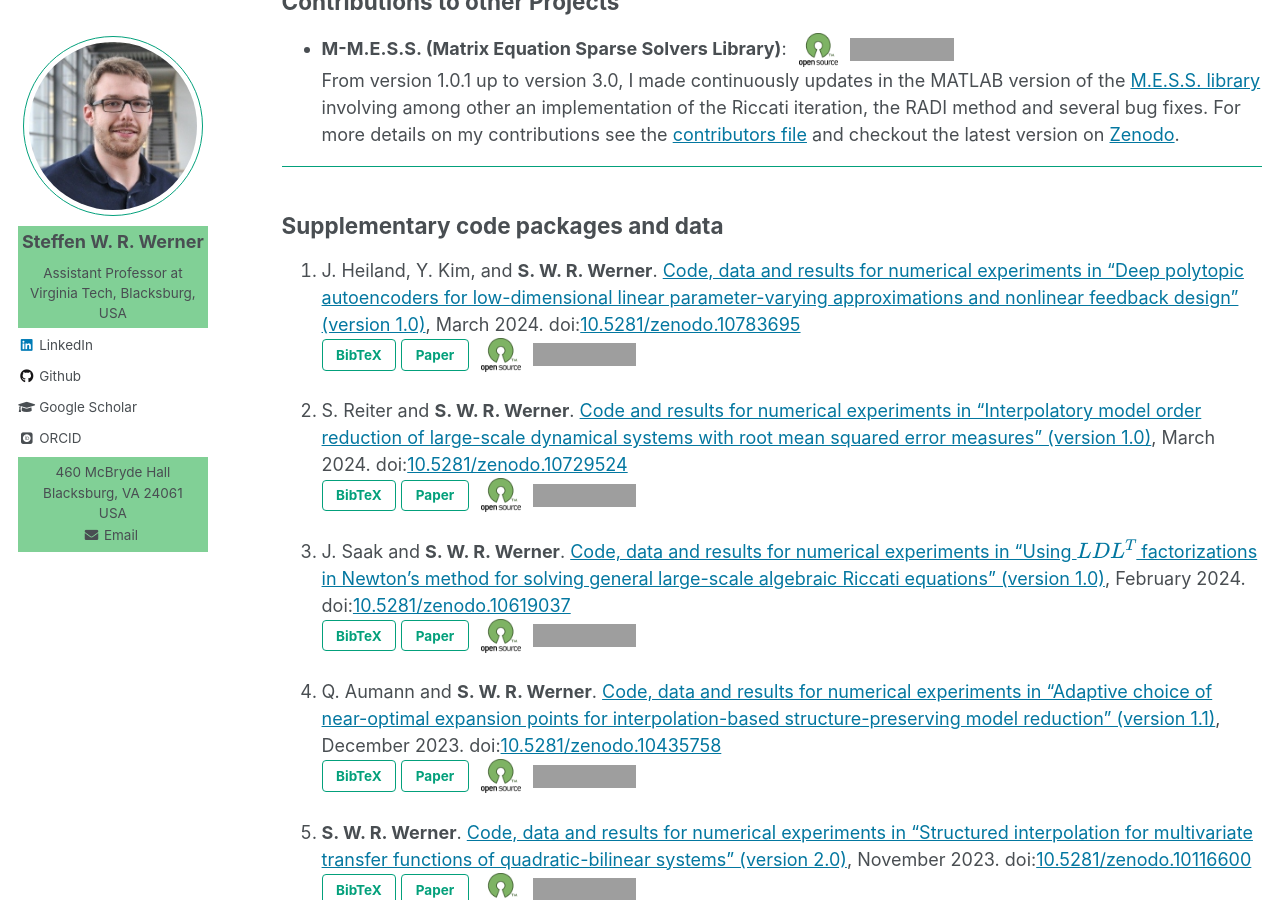
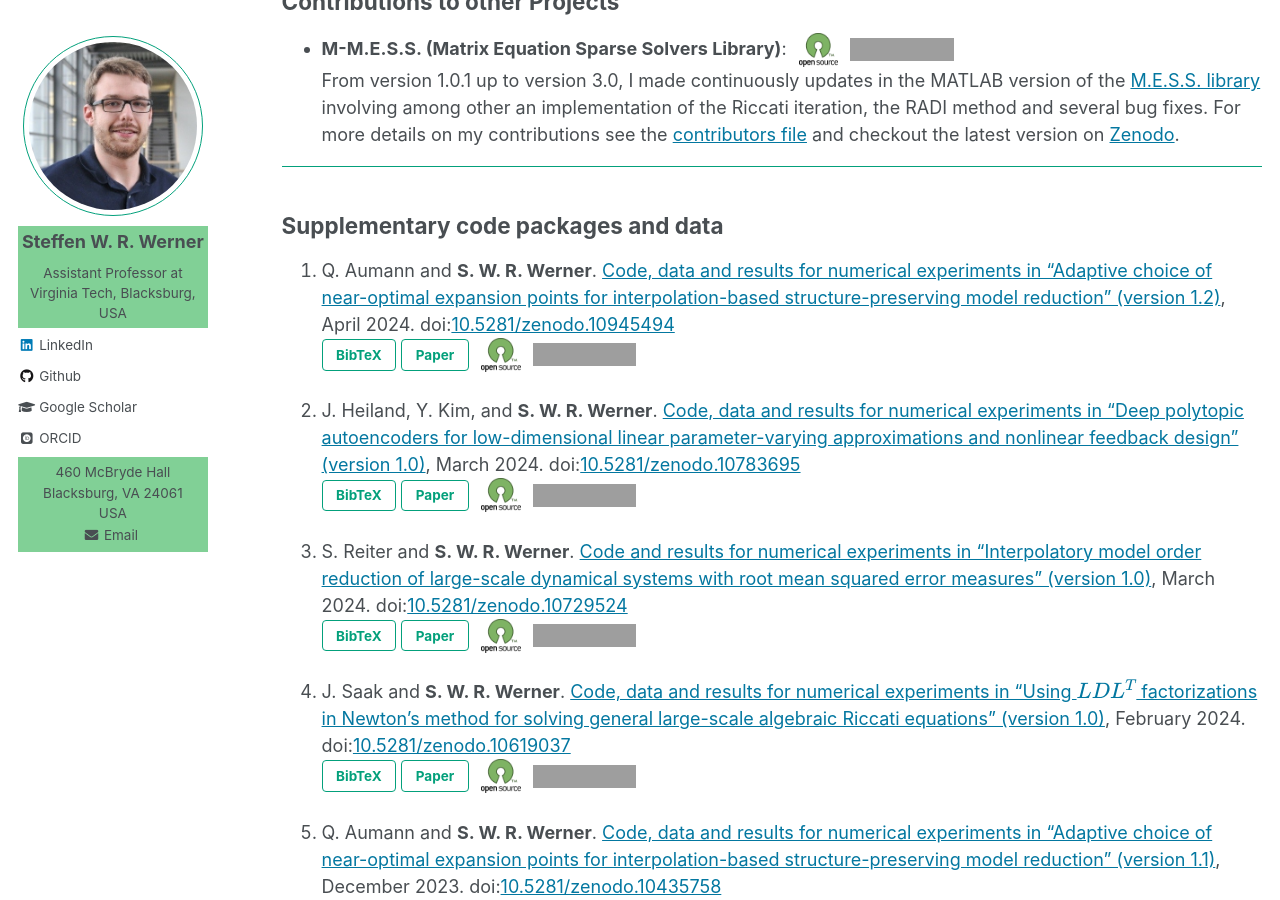
Before and after one commit to ninsteve/ninsteve.github.io, a Jekyll site: the page built from _pages/software.md, in a window 1280 px wide and 900 px high, scrolled down 1022 px. Built offline with Jekyll 4.4.1, drawn with Linux system fonts in a browser that asks for light colours; nearby versions of some CDN libraries; some web fonts are replaced; formulas are drawn with MathJax 3; grey boxes are pictures that could not be loaded.

```diff
--- a/_pages/software.md
+++ b/_pages/software.md
@@ -115,6 +115,23 @@ author_profile: true
 ---
 
 ## <a name="codepackages"></a>Supplementary code packages and data ##
+
+1.  Q. Aumann and <strong>S. W. R. Werner</strong>. <a target="blank_"
+    href="https://doi.org/10.5281/zenodo.10945494">Code, data and results for
+    numerical experiments in &ldquo;Adaptive choice of near-optimal expansion
+    points for interpolation-based structure-preserving model reduction&rdquo;
+    (version 1.2)</a>,
+    April 2024. doi:<a target="blank_" href="https://doi.org/10.5281/zenodo.10945494">10.5281/zenodo.10945494</a><br />
+    <button id="supAumW24-pop" class="btn btn--inverse">BibTeX</button>
+    <a target="blank_" href="https://doi.org/10.48550/arXiv.2305.10806"><button
+    class="btn btn--inverse">Paper</button></a>
+    <a target ="_blank"
+    href="https://en.wikipedia.org/wiki/Open-source_software">
+    <img src="../images/open_source_symbol.png" alt="Open Source Software"
+    class="opensource"></a>
+    <a href="https://opensource.org/licenses/BSD-2-Clause">
+    <img src="https://img.shields.io/badge/License-BSD%202--Clause-orange.svg"
+    alt="License: BSD 2-Clause" class="badge"></a>
 
 1.  J. Heiland, Y. Kim, and <strong>S. W. R. Werner</strong>. <a target="blank_"
     href="https://doi.org/10.5281/zenodo.10783695">Code, data and results for
@@ -263,7 +280,7 @@ author_profile: true
     (version 1.0)</a>,
     March 2023. doi:<a target="blank_" href="https://doi.org/10.5281/zenodo.7358813">10.5281/zenodo.7358813</a><br />
     <button id="supWer23a-pop" class="btn btn--inverse">BibTeX</button>
-    <a target="blank_" href="https://doi.org/10.48550/arXiv.2303.12576"><button
+    <a target="blank_" href="https://doi.org/10.1007/s10444-024-10118-7"><button
     class="btn btn--inverse">Paper</button></a>
     <a target ="_blank"
     href="https://en.wikipedia.org/wiki/Open-source_software">
@@ -281,7 +298,7 @@ author_profile: true
     March 2023. doi:<a
     target="blank_" href="https://doi.org/10.5281/zenodo.7742469">10.5281/zenodo.7742469</a><br />
     <button id="supHeiW23-pop" class="btn btn--inverse">BibTeX</button>
-    <a target="blank_" href="https://doi.org/10.48550/arXiv.2303.11515"><button
+    <a target="blank_" href="https://doi.org/10.1109/LCSYS.2023.3291231"><button
     class="btn btn--inverse">Paper</button></a>
     <a target ="_blank"
     href="https://en.wikipedia.org/wiki/Open-source_software">
@@ -332,7 +349,7 @@ author_profile: true
     (version 1.0)</a>,
     July 2022. doi:<a target="blank_" href="https://doi.org/10.5281/zenodo.6567552">10.5281/zenodo.6567552</a><br />
     <button id="supWer22c-pop" class="btn btn--inverse">BibTeX</button>
-    <a target="blank_" href="https://doi.org/10.48550/arXiv.2207.11049"><button
+    <a target="blank_" href="https://doi.org/10.1098/rspa.2022.0506"><button
     class="btn btn--inverse">Paper</button></a>
     <a target ="_blank"
     href="https://en.wikipedia.org/wiki/Open-source_software">
@@ -417,7 +434,7 @@ author_profile: true
     (version 1.0)</a>,
     January 2022. doi:<a target="blank_" href="https://doi.org/10.5281/zenodo.5836047">10.5281/zenodo.5836047</a><br />
     <button id="supAumW22-pop" class="btn btn--inverse">BibTeX</button>
-    <a target="blank_" href="https://doi.org/10.48550/arXiv.2201.06518"><button
+    <a target="blank_" href="https://doi.org/10.1016/j.jsv.2022.117363"><button
     class="btn btn--inverse">Paper</button></a>
     <a target ="_blank"
     href="https://en.wikipedia.org/wiki/Open-source_software">
@@ -449,7 +466,7 @@ author_profile: true
     mechanical systems&rdquo; (version 1.0)</a>, October 2021. doi:<a
     target="blank_" href="https://doi.org/10.5281/zenodo.5539944">10.5281/zenodo.5539944</a><br />
     <button id="supWer21b-pop" class="btn btn--inverse">BibTeX</button>
-    <a target="blank_" href="https://doi.org/10.48550/arXiv.2110.09220"><button
+    <a target="blank_" href="https://doi.org/10.1016/j.ifacol.2022.09.089"><button
     class="btn btn--inverse">Paper</button></a>
     <a target ="_blank"
     href="https://en.wikipedia.org/wiki/Open-source_software">
--- a/files/software/bibtex.html
+++ b/files/software/bibtex.html
@@ -2,6 +2,26 @@
 <!-- SUPPLEMENTARY CODE PACKAGES AND DATA                                    -->
 <!--=========================================================================-->
 
+<script>
+  $(function(){
+  $('#supAumW24-pop').magnificPopup({ items: { src: '#supAumW24' },
+  closeBtnInside: true, autoFocusLast: false, fixedContentPos: false,
+  type: 'inline' }); });
+</script>
+<div id="supAumW24" class="bibtex-dialog mfp-hide">
+<pre><code>
+@MISC{supAumW24,
+  author =       {Aumann, Q. and Werner, S.~W.~R.},
+  title  =       {Code, Data and Results for the Numerical Experiments in
+                  ``{A}daptive choice of near-optimal expansion points for
+                  interpolation-based structure-preserving model reduction''
+                 (version 1.2)},
+  month  =       apr,
+  year   =       {2024},
+  doi    =       {10.5281/zenodo.10945494}
+}
+</code></pre></div>
+<!--=========================================================================-->
 <script>
   $(function(){
   $('#supHeiKW24-pop').magnificPopup({ items: { src: '#supHeiKW24' },
```
Also changed, not shown: _pages/publications.md (+13 -10 lines), files/publications/bibtex.html (+21 -21 lines), 2 other files.
